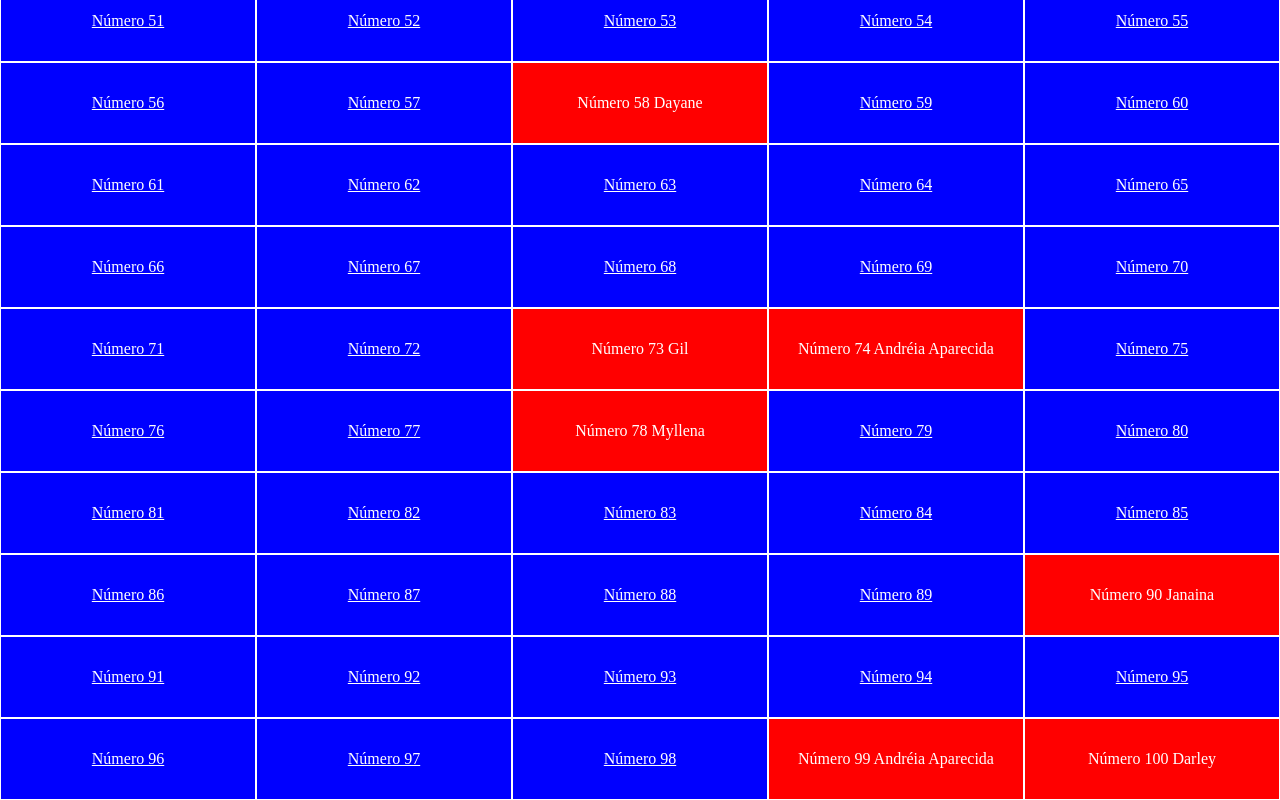
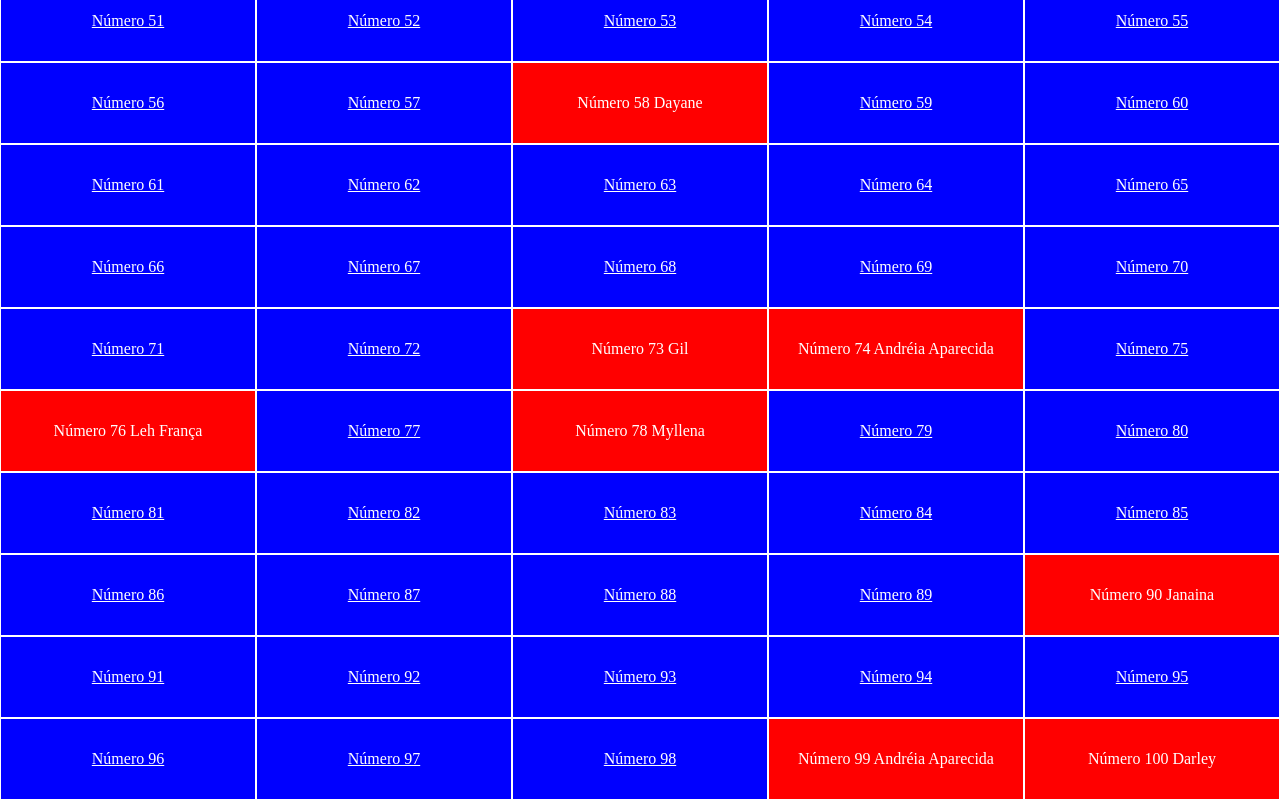
Before and after one commit to koroberto/rifa_virtual, a plain HTML site: page index.html in a window 1280 px wide. Shown: the part 918-1718 px from the top of the page. Drawn offline with Linux system fonts and the light colour scheme.

Commit message:
Update index.html

```diff
--- a/index.html
+++ b/index.html
@@ -259,8 +259,8 @@
             </a>
         </div>
         <div class="coluna">
-            <a href="https://api.whatsapp.com/send?phone=5511945914568&text=Escolhi%20o%20n%C3%BAmero%2076" class="rifa">
-                Número 76
+            <a style="background-color:red;" class="rifa">
+                Número 76 Leh França
             </a>
             <a href="https://api.whatsapp.com/send?phone=5511945914568&text=Escolhi%20o%20n%C3%BAmero%2077" class="rifa">
                 Número 77
```
